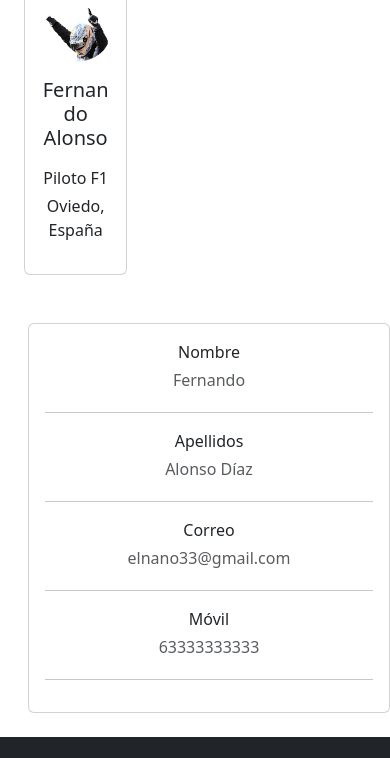
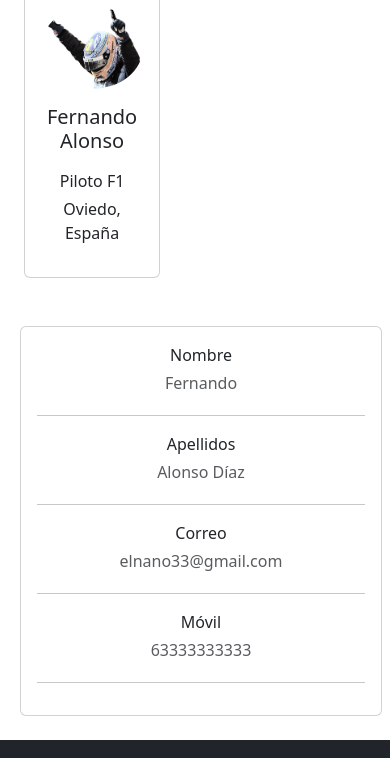
Before and after one commit to Migueel99/Migueel99.github.io, a plain HTML site: page perfil.html in a window 390 px wide. Shown: the part 152-910 px from the top of the page. Drawn offline with Linux system fonts and the light colour scheme.

Commit message:
arreglando responsive perfil
14.3

```diff
--- a/perfil.html
+++ b/perfil.html
@@ -88,17 +88,12 @@
     </nav>
     <!-- vista usuario -->
     <section class="perfil">
-      <div class="row ms-2">
-        <div class="col-4">
-          <div class="card ms-1 mb-4 mt-4">
+      <div class="row ms-2 ">
+        <div class="col-5 ">
+          <div class="card ms-1 mb-4 mt-4 ">
             <h2 class="text-center mt-3">Perfil</h2>
             <div class="card-body text-center">
-              <img
-                src="img/2006-renault.png"
-                alt="avatar"
-                class="rounded-circle img-fluid"
-                style="width: 150px"
-              />
+              <img src="img/2006-renault.png" alt="avatar" class="rounded-circle img-fluid" style="width: 150px"/>
               <h5 class="my-3">Fernando Alonso</h5>
               <p class="text-dark mb-1">Piloto F1</p>
               <p class="text-dark">Oviedo, España</p>
@@ -106,7 +101,7 @@
           </div>
         </div>
         <div class="col-lg-7">
-          <div class="card ms-2 mb-4 mt-4">
+          <div class="card me-2 mb-4 mt-4">
             <div class="card-body text-center">
               <div class="row">
                 <div class="col-sm-4">
```
Also changed, not shown: login.html (+1 -8 lines), terminos.html (+1 -1 lines).
